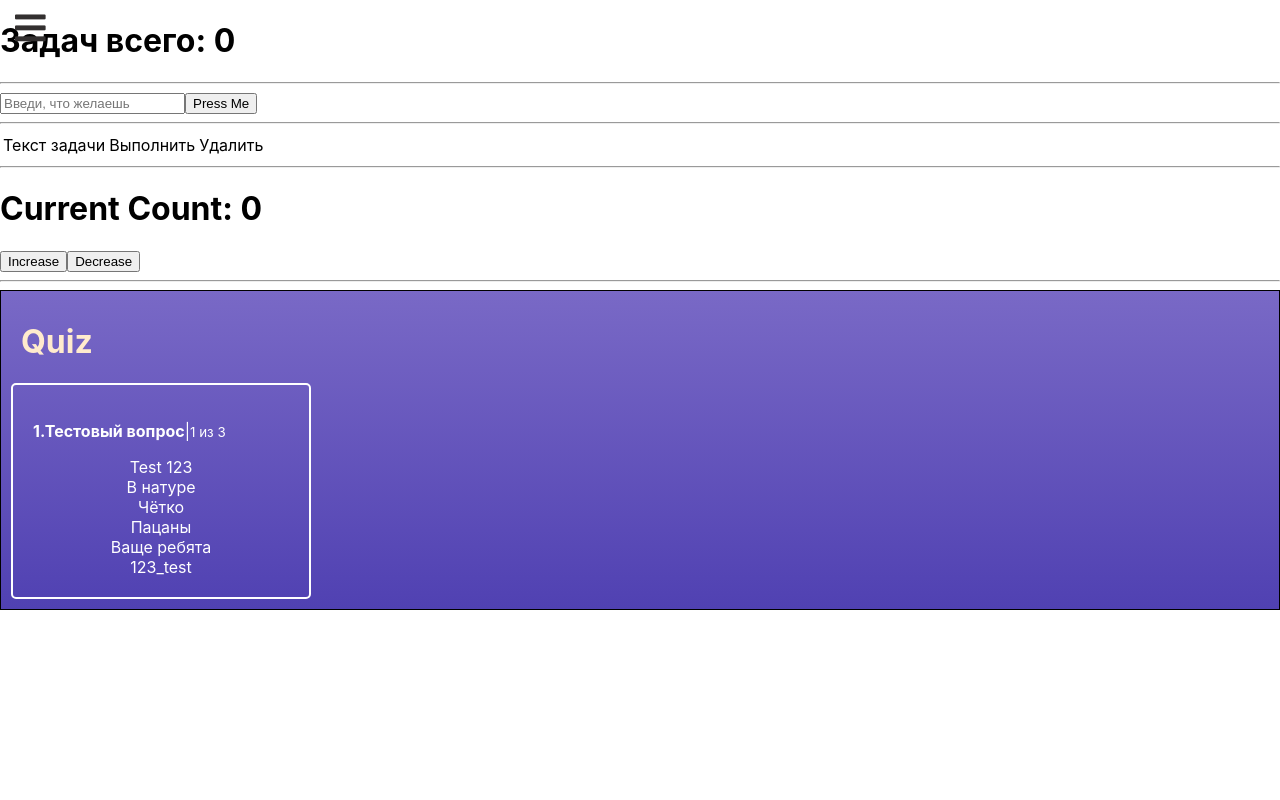
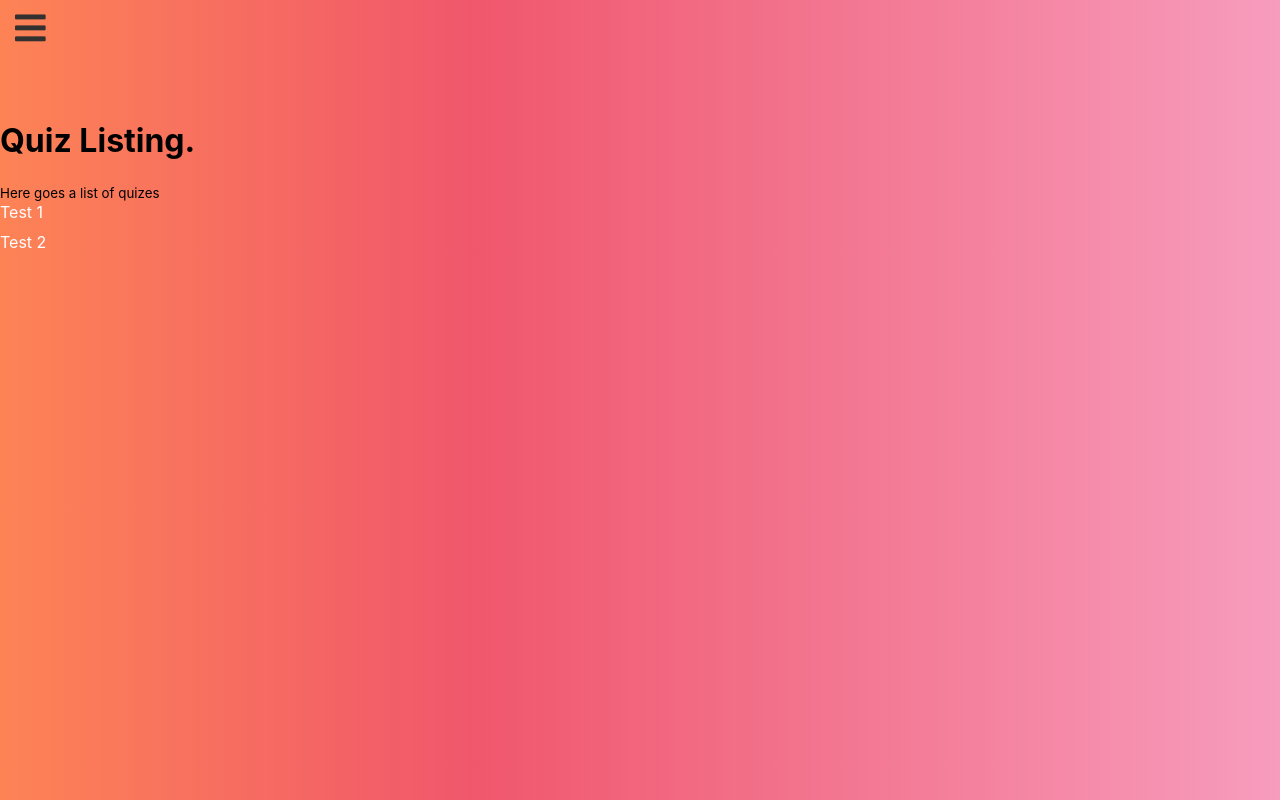
Before and after one commit to jugosoft/react-to-do-list, a React (Create React App) app in the folder react-to-do-list/: page /quizlist in a window 1280 px wide. Shown: the top 800 px of the page. Built offline with nearby package versions, Linux system fonts and the light colour scheme.

Commit message:
Routing Practice (react-router-dom, Route, Switch)

```diff
--- a/react-to-do-list/src/App.jsx
+++ b/react-to-do-list/src/App.jsx
@@ -1,11 +1,16 @@
 import React from 'react';
 import { useState } from 'react';
+import { Route, Switch, Redirect } from 'react-router';
 import './App.css';
-import ToDoForm from './components/ToDoForm/ToDoForm';
-import ToDoTable from './components/ToDoTable/ToDoTable';
+
+import ToDoApp from './components/ToDoApp/ToDoApp';
+
 import PerfectCounter from './components/PerfectCounter/PerfectCounter';
 import Layout from './hoc/Layout/Layout';
 import Quiz from './containers/Quiz/Quiz';
+import QuizList from './containers/QuizList/QuizList';
+import CreateQuiz from './containers/CreateQuiz/CreateQuiz';
+import Auth from './containers/Auth/Auth';
 
 function App() {
 
@@ -31,28 +36,23 @@ function App() {
   };
 
   const completeTask = (id) => {
-    console.log('хукуку');
     setTodoList(todoList.map(todo => todo.id === id ? { ...todo, statusCompleted: true } : todo));
   };
 
   return (
     <Layout>
-        <header>
-          <h1>Задач всего: {todoList.length}</h1>
-        </header>
-        <hr />
-        <div>
-          <ToDoForm addTask={addTask} />
-        </div>
-        <hr />
-        <ToDoTable
-          todoList={todoList}
-          removeTask={removeTask}
-          completeTask={completeTask} />
-        <hr />
-        <PerfectCounter />
-        <hr />
-        <Quiz />
+      <Switch>
+
+        <Route path="/todo" render={(props) => (<ToDoApp {...props} todoList={todoList} removeTask={removeTask} addTask={addTask} completeTask={completeTask} />)} />
+        <Route path="/counter" component={PerfectCounter} />
+        <Route path="/quiz" component={Quiz} />
+        <Route path="/quizlist" component={QuizList} />
+        <Route path="/createquiz" component={CreateQuiz} />
+        <Route path="/auth" component={Auth} />
+        <Route path="/" component={Quiz} />
+        {/* <Redirect /> */}
+      </Switch>
+
     </Layout>
   );
 }
--- a/react-to-do-list/src/components/FinishedTask/FinishedTask.jsx
+++ b/react-to-do-list/src/components/FinishedTask/FinishedTask.jsx
@@ -1,4 +1,5 @@
 import React from 'react';
+import { Link } from 'react-router-dom';
 import './FinishedTask.css';
 
 export default function FinishedTask(props) {
@@ -22,8 +23,8 @@ export default function FinishedTask(props) {
                                 <strong>{index}</strong>
                                 {
                                     result.toString() === 'success'
-                                    ? <i className="fa fa-check" />
-                                    : <i className="fa fa-times" />
+                                        ? <i className="fa fa-check" />
+                                        : <i className="fa fa-times" />
                                 }
 
                             </li>
@@ -33,6 +34,9 @@ export default function FinishedTask(props) {
             </ul>
             <div>
                 <button onClick={props.handleRetry}>Повторить</button>
+                <Link to="/quizlist">
+                    <button onClick={props.handleRetry}>К списку тестов</button>
+                </Link>
             </div>
         </div>
     );
--- a/react-to-do-list/src/components/Navigation/Drawer/Drawer.jsx
+++ b/react-to-do-list/src/components/Navigation/Drawer/Drawer.jsx
@@ -1,6 +1,7 @@
 import React, { useLayoutEffect, useState } from 'react';
 import './Drawer.css';
 import Backdrop from '../Backdrop/Backdrop';
+import { NavLink } from 'react-router-dom';
 
 export default class Drawer extends React.Component {
 
@@ -11,15 +12,39 @@ export default class Drawer extends React.Component {
             links: [
                 {
                     id: 1,
-                    name: 'todo List'
+                    to: '/todo',
+                    name: 'todo List',
+                    exact: true
                 },
                 {
                     id: 2,
-                    name: 'Perfect Counter'
+                    to: '/counter',
+                    name: 'Perfect Counter',
+                    exact: true
                 },
                 {
                     id: 3,
-                    name: 'Quiz Interview'
+                    to: '/quiz',
+                    name: 'Quiz Interview',
+                    exact: true
+                },
+                {
+                    id: 4,
+                    to: '/quizlist',
+                    name: 'List Of Quizes',
+                    exact: true
+                },
+                {
+                    id: 5,
+                    to: '/createquiz',
+                    name: 'Generate New Quiz',
+                    exact: true
+                },
+                {
+                    id: 6,
+                    to: '/auth',
+                    name: 'Auth',
+                    exact: true
                 },
             ]
         }
@@ -28,11 +53,15 @@ export default class Drawer extends React.Component {
     getLinks = function () {
         return this.state.links.map((link, index) => {
             return (
-                <li key={link.id}>
-                    <a href="#">Link {link.name}</a>
+                <li key={link.id} onClick={this.onClose}>
+                    <NavLink to={link.to} exact={link.exact} activeClassName="active">{link.id}.&nbsp;{link.name} </NavLink>
                 </li>
             );
         });
+    }
+
+    onClose = () => {
+        this.props.onCloseBackdrop();
     }
 
     render() {
--- /dev/null
+++ b/react-to-do-list/src/components/ToDoApp/ToDoApp.jsx
@@ -0,0 +1,23 @@
+import React from 'react';
+import ToDoForm from '../../components/ToDoForm/ToDoForm';
+import ToDoTable from '../../components/ToDoTable/ToDoTable';
+
+export default function ToDoApp(props) {
+    console.debug(props);
+    return (
+        <React.Fragment>
+            <header>
+                <h1>Задач всего: {props.todoList.length}</h1>
+            </header>
+            <hr />
+            <div>
+                <ToDoForm addTask={props.addTask} />
+            </div>
+            <hr />
+            <ToDoTable
+                todoList={props.todoList}
+                removeTask={props.removeTask}
+                completeTask={props.completeTask} />
+        </React.Fragment>
+    );
+}
--- /dev/null
+++ b/react-to-do-list/src/containers/Auth/Auth.jsx
@@ -0,0 +1,14 @@
+import React from 'react';
+
+export default class Auth extends React.Component {
+
+    constructor(props){
+        super(props);
+    }
+
+    render() {
+        return(
+            <h1>Authentication</h1>
+        );
+    }
+}
--- /dev/null
+++ b/react-to-do-list/src/containers/CreateQuiz/CreateQuiz.jsx
@@ -0,0 +1,14 @@
+import React from 'react';
+
+export default class CreateQuiz extends React.Component {
+
+    constructor(props){
+        super(props);
+    }
+
+    render() {
+        return(
+            <h1>Quiz Creating Tool</h1>
+        );
+    }
+}
--- /dev/null
+++ b/react-to-do-list/src/containers/QuizList/QuizList.css
@@ -0,0 +1,32 @@
+.QuizList {
+    display: block;
+    justify-content: center;
+    padding-top: 100px;
+    flex-grow: 1;
+    height: 100vw;
+    width: 100%;
+    background: linear-gradient(90deg, #fd8355 0%, #f0576c 37%, #f79cbd 100%);
+}
+
+.QuizList h1 small {
+    color: #fff;
+}
+
+.QuizList ul {
+    list-style: none;
+    margin: 0;
+    padding: 0;
+}
+
+.QuizList li {
+    margin-bottom: 10px;
+}
+
+.QuizList li a {
+    text-decoration: none;
+    color: #fff;
+}
+
+.QuizList li a:hover {
+    color: #363f54;
+}
--- /dev/null
+++ b/react-to-do-list/src/containers/QuizList/QuizList.jsx
@@ -0,0 +1,31 @@
+import React from 'react';
+import { NavLink } from 'react-router-dom';
+import './QuizList.css';
+
+export default class CreateQuiz extends React.Component {
+
+    constructor(props) {
+        super(props);
+    }
+
+    listQuizes = () => {
+        return [1, 2].map((quiz, index) => {
+            return (<li key={index}>
+                <NavLink to={`/quiz/${quiz}`}> Test {quiz} </NavLink>
+            </li>
+            );
+        });
+    }
+
+    render() {
+        return (
+            <div className="QuizList">
+                <h1>Quiz  Listing. </h1>
+                <small>Here goes a list of quizes</small>
+                <ul>
+                    {this.listQuizes()}
+                </ul>
+            </div>
+        );
+    }
+}
--- a/react-to-do-list/src/hoc/Layout/Layout.css
+++ b/react-to-do-list/src/hoc/Layout/Layout.css
@@ -1,11 +1,5 @@
-/* .Layout {
-    height: 100vh;
+.Layout {
+    height: 100%;
     display: flex;
     flex-direction: column;
 }
-
-.Layout main {
-    display: flex;
-    flex-direction: column;
-    flex-grow: 1;
-} */
--- a/react-to-do-list/src/index.js
+++ b/react-to-do-list/src/index.js
@@ -1,11 +1,15 @@
 import React from 'react';
 import ReactDOM from 'react-dom';
 import './index.css';
+import { BrowserRouter } from 'react-router-dom';
 import App from './App';
 
-ReactDOM.render(
-  <React.StrictMode>
+// Наше приложение
+const app = (
+  <BrowserRouter>
     <App />
-  </React.StrictMode>,
-  document.getElementById('root')
+  </BrowserRouter>
 );
+
+ReactDOM.render(app, document.getElementById('root')
+);
```
